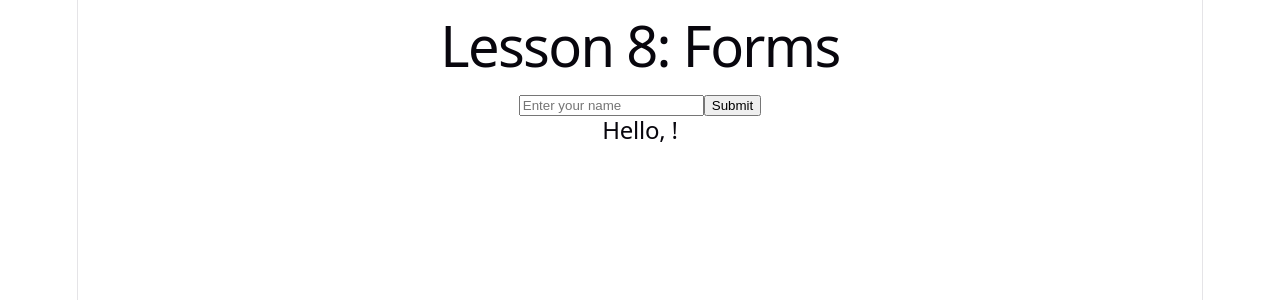
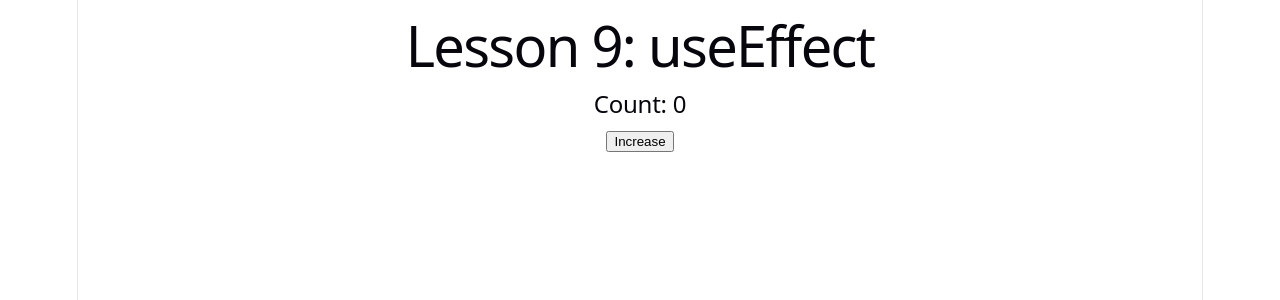
Before and after one commit to JohnkayFundz/react-learning, a React (Vite) app: page / in a window 1280 px wide. Shown: the top 300 px of the page. Built offline with nearby package versions, Linux system fonts and the light colour scheme.

Commit message:
Update App to Lesson 9 useEffect

```diff
--- a/src/App.jsx
+++ b/src/App.jsx
@@ -1,7 +1,7 @@
-import Lesson08Forms from "./components/Lesson08Forms";
+import Lesson09UseEffect from "./components/Lesson09UseEffect";
 
 function App() {
-  return <Lesson08Forms />;
+  return <Lesson09UseEffect />;
 }
 
 export default App;
```
